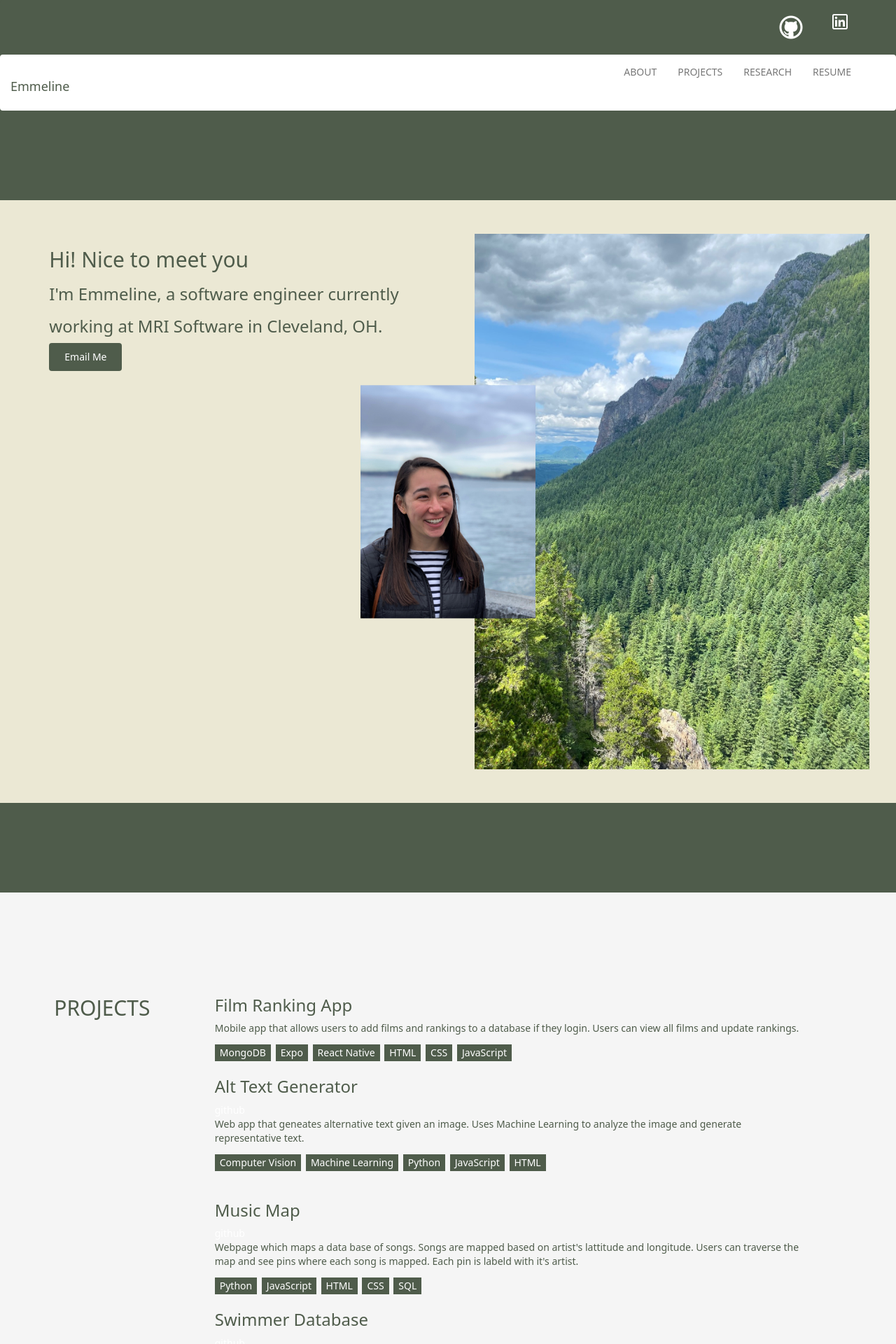
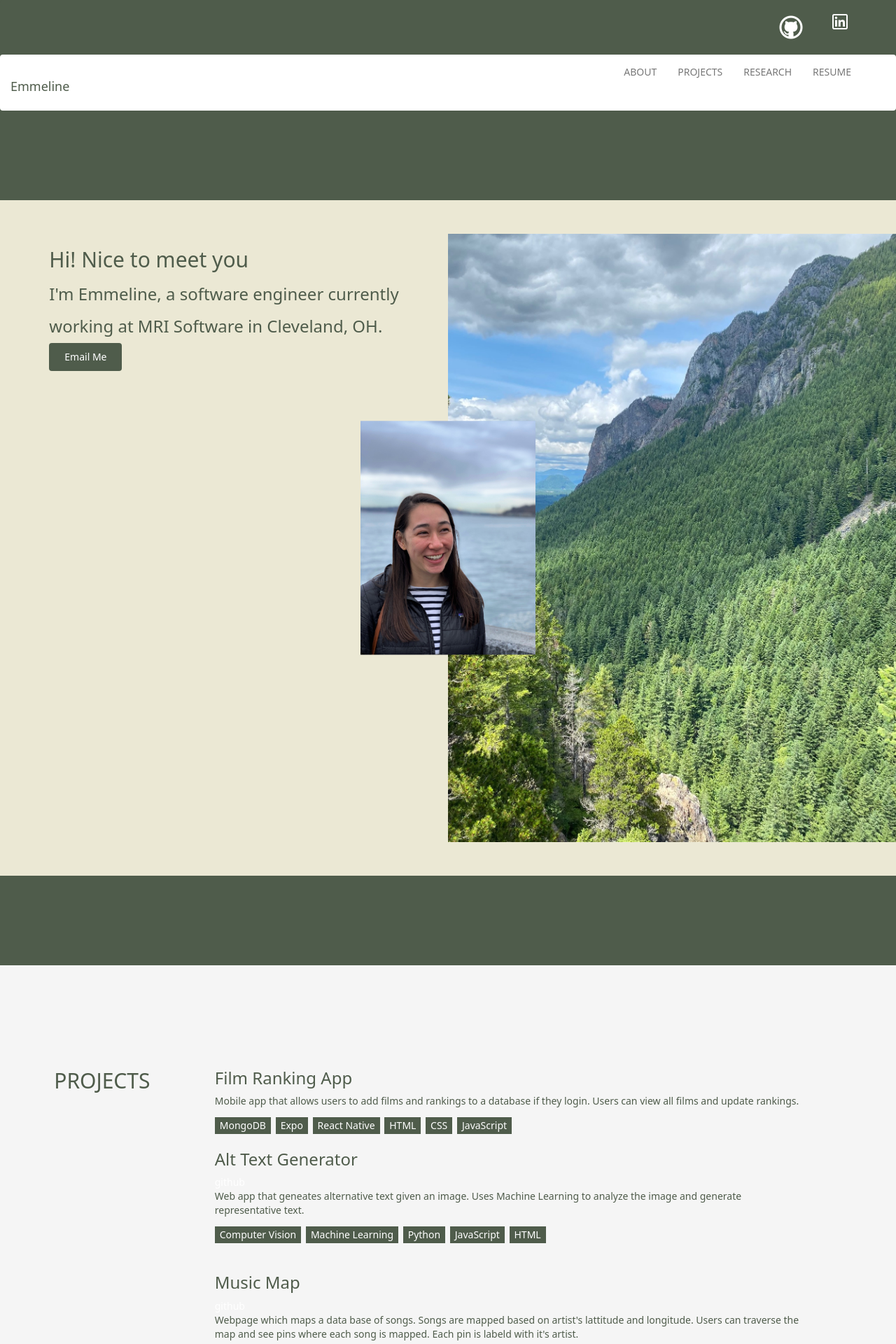
Before and after one commit to emmeline2/emmeline2.github.io, a Jekyll site: the page built from index.html, in a window 1280 px wide. Shown: the top 1920 px of the page at 70% size. Built offline with Jekyll 4.4.1, drawn with Linux system fonts in a browser that asks for light colours.

Commit message:
fix image

```diff
--- a/css/main.css
+++ b/css/main.css
@@ -129,7 +129,7 @@ footer ul li:hover {
     display: flex;
     align-items: center; /* Vertically center */
     justify-content: center; /* Horizontally center */
-    max-height: 85vh;
+    max-height: 100vh;
 }
 .center-section {
     position: absolute;
```
